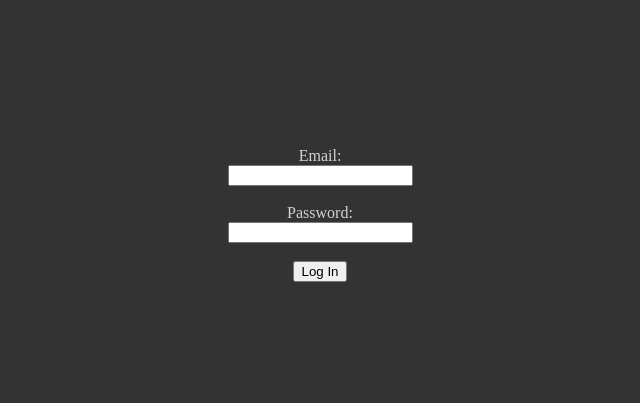
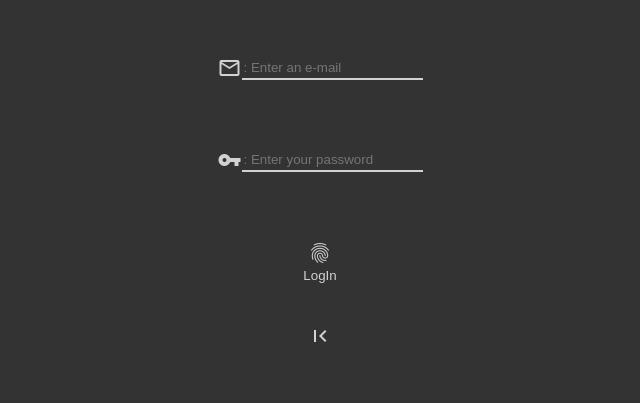
Before and after one commit to Laboratoria/GDL004-social-network, a website: page src/logIn/logIn.html in a window 1280 px wide. Shown: the part 248-651 px from the top of the page, without its empty margins (320-960 px from the left). Drawn offline with Linux system fonts and the light colour scheme.

Commit message:
CSS/LogIn/signUp Icons

```diff
--- a/src/Firebase/firebase.js
+++ b/src/Firebase/firebase.js
@@ -56,7 +56,6 @@ firebase.auth().signInWithPopup(provider).then(function(result) {
 }
 //LogIn with Twitter's account
 const logInWithTwitter = () => {
-  //LogIn with Twitter's account
   const logInWithTwitter = () => {
     var provider = new firebase.auth.TwitterAuthProvider();
     firebase.auth().signInWithPopup(provider).then(function(result) {
--- a/src/home/home.css
+++ b/src/home/home.css
@@ -26,11 +26,12 @@ nav {
   height: 100vh;
   display: grid;
   grid-template-columns: 25% auto 25%;
-  grid-template-rows: 1fr 1fr 1fr;
+  grid-template-rows: 1fr 1fr 1fr 1fr;
   grid-template-areas:
-    '. about .'
+    '. . .'
     '. main .'
-    '. nav .';
+    '. nav .'
+    '. . .';
 }
 #circle {
   width: 200px;
--- a/src/logIn/logIn.css
+++ b/src/logIn/logIn.css
@@ -9,22 +9,75 @@ body {
     background: #333333;
   }
 }
-section {
-  grid-area: logIn;
+.email {
+  grid-area: email;
+  display: flex;
+  flex-flow: row wrap;
+  justify-content: center;
+  align-self: flex-end;
+  color: #d2d2d2;
+}
+.emailInput {
+  background: rgba(0, 0, 0, 0);
+  border-top: none;
+  border-left: none;
+  border-right: none;
+  border-bottom-color: #d2d2d2;
+}
+.emailInput:hover {
+  border-bottom-color: plum;
+  transition: .5s;
+}
+.password {
+  grid-area: psw;
+  display: flex;
+  flex-flow: row wrap;
+  justify-content: center;
+  align-self: center;
+  color: #d2d2d2;
+}
+.passwordInput {
+  background: rgba(0, 0, 0, 0);
+  border-top: none;
+  border-left: none;
+  border-right: none;
+  border-bottom-color: #d2d2d2;
+  transition: .5s;
+}
+.passwordInput:hover {
+  border-bottom-color: plum;
+}
+nav {
+  grid-area: buttons;
   display: flex;
   flex-flow: column wrap;
   align-items: center;
-  color: #d2d2d2;
-  padding-top: 15vh;
 }
 .container {
   width: 100%;
   height: 100vh;
   display: grid;
   grid-template-columns: 25% auto 25%;
-  grid-template-rows: 1fr 1fr 1fr;
+  grid-template-rows: 1fr 1fr 1fr 1fr 1fr;
   grid-template-areas:
     '. . .'
-    '. logIn .'
+    '. email .'
+    '. psw .'
+    '. buttons .'
     '. . .';
 }
+.back {
+  background: none;
+  border: none;
+  outline: none;
+  cursor: pointer;
+  color: #d2d2d2;
+  padding-top: 5vh;
+}
+button {
+  background: none;
+  border: none;
+  outline: none;
+  cursor: pointer;
+  color: #d2d2d2;
+}
--- a/src/logIn/logIn.html
+++ b/src/logIn/logIn.html
@@ -10,18 +10,24 @@
 </head>
 <body>
   <div class="container">
-    <section>
-      Email:<br>
-      <input id="email" type="email" class="email"/><br>
-      Password:<br>
-      <input id="password" type="password" class="password"/><br>
-      <button class="logIn">Log In</button>
-   </section>
+      <div class="email">
+        <i class="material-icons">mail_outline</i>
+        <input id="email" type="email" class="emailInput" placeholder=": Enter an e-mail"/><br>
+      </div>
+      <div class="password">
+        <i class="material-icons">vpn_key</i>
+        <input id="password" type="password" class="passwordInput" placeholder=": Enter your password"/><br>
+      </div>
+      <nav>
+        <button class="logIn"><i class="material-icons">fingerprint</i><br>LogIn</button>
+        <button class="back"><i class="material-icons">first_page</i></button>
+      </nav>
   </div>
 </body>
-<script type="module" src="logIn.js"></script>
 <!-- aqui empiezan a ir los links de Firebase -->
 <script src="https://www.gstatic.com/firebasejs/7.6.2/firebase-app.js"></script>
 <script src="https://www.gstatic.com/firebasejs/7.6.2/firebase-analytics.js"></script>
 <script src="https://www.gstatic.com/firebasejs/7.6.2/firebase-auth.js"></script>
+<script src="../Firebase/firebase.js"></script>
+<script type="module" src="logIn.js"></script>
 </html>
--- a/src/logIn/logIn.js
+++ b/src/logIn/logIn.js
@@ -1,9 +1,13 @@
 /*querySelector's de showLogIn*/
 document.querySelector('.logIn').addEventListener('click', () => {
  console.log('Este boton agarra los values de email y password hacia Firebase.')
-//let email = document.getElementById('email').value;
-//let password = document.getElementById('password').value;
-//logInUserFirebase(email, password);
+  let email = document.getElementById('email').value;
+  let password = document.getElementById('password').value;
+  logInUserFirebase(email, password);
+});
+document.querySelector('.back').addEventListener('click', () => {
+  console.log('Regresa a la pagina /Home.');
+  //funcion que te regrese a home.
 });
 
 /* Template Dinamica de LogIn
--- a/src/signUp/signUp.css
+++ b/src/signUp/signUp.css
@@ -15,23 +15,62 @@ section {
   flex-flow: column wrap;
   align-items: center;
   color: #d2d2d2;
-  padding-top: 15vh;
 }
 nav {
   grid-area: buttons;
   display: flex;
+  flex-flow: column wrap;
   align-items: center;
   color: #d2d2d2;
-  padding-top: 15vh;
+}
+footer {
+  grid-area: back;
+  display: flex;
+  justify-content: center;
+  padding-top: 5vh;
+  padding-bottom: 15vh;
 }
 .container {
   width: 100%;
   height: 100vh;
   display: grid;
   grid-template-columns: 25% auto 25%;
-  grid-template-rows: 1fr 1fr 1fr;
+  grid-template-rows: 1fr 1fr 1fr 1fr;
   grid-template-areas:
+    '. . .'
     '. signUp .'
     '. buttons .'
-    '. . .';
+    '. back .';
 }
+button {
+  background: none;
+  border: none;
+  outline: none;
+  cursor: pointer;
+  color: #d2d2d2;
+}
+.signUp {
+  padding-top: 5vh;
+}
+.emailInput {
+  background: rgba(0, 0, 0, 0);
+  border-top: none;
+  border-left: none;
+  border-right: none;
+  border-bottom-color: #d2d2d2;
+}
+.emailInput:hover {
+  border-bottom-color: plum;
+  transition: .5s;
+}
+.passwordInput {
+  background: rgba(0, 0, 0, 0);
+  border-top: none;
+  border-left: none;
+  border-right: none;
+  border-bottom-color: #d2d2d2;
+  transition: .5s;
+}
+.passwordInput:hover {
+  border-bottom-color: plum;
+}
```
Also changed, not shown: src/signUp/signUp.html (+25 -13 lines), src/signUp/signUp.js (+12 -9 lines).
